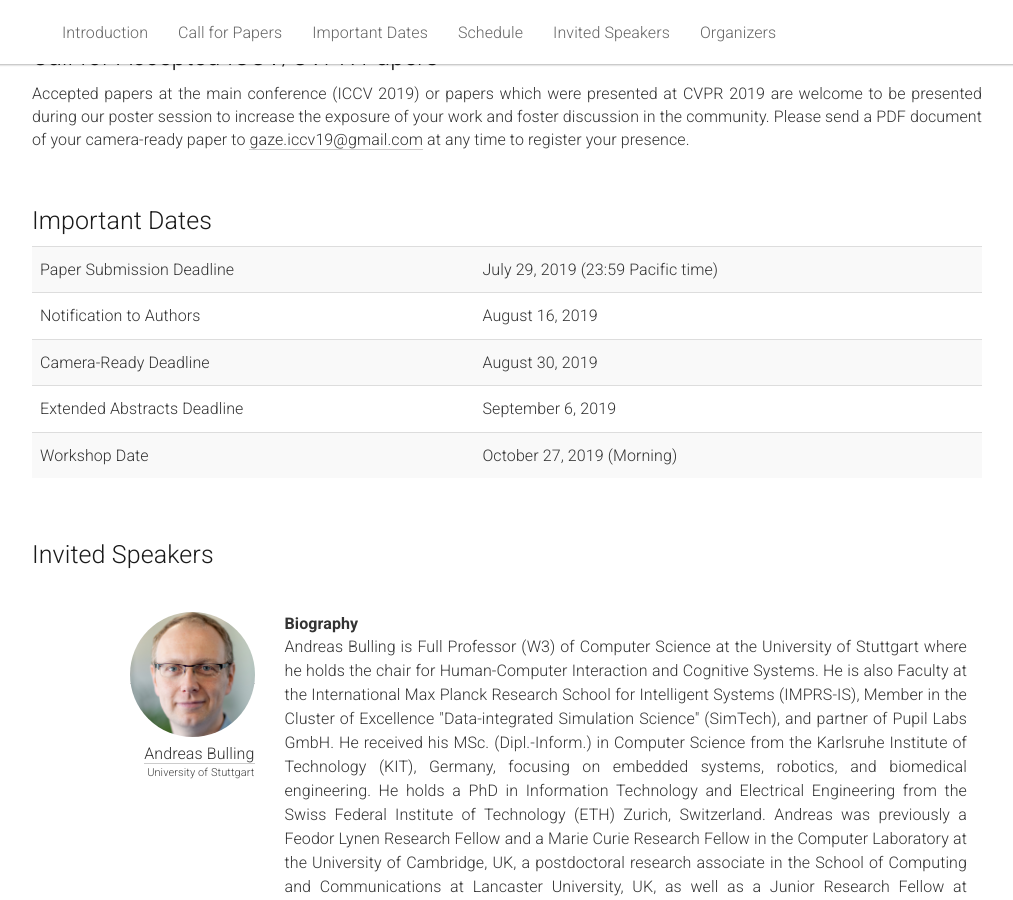
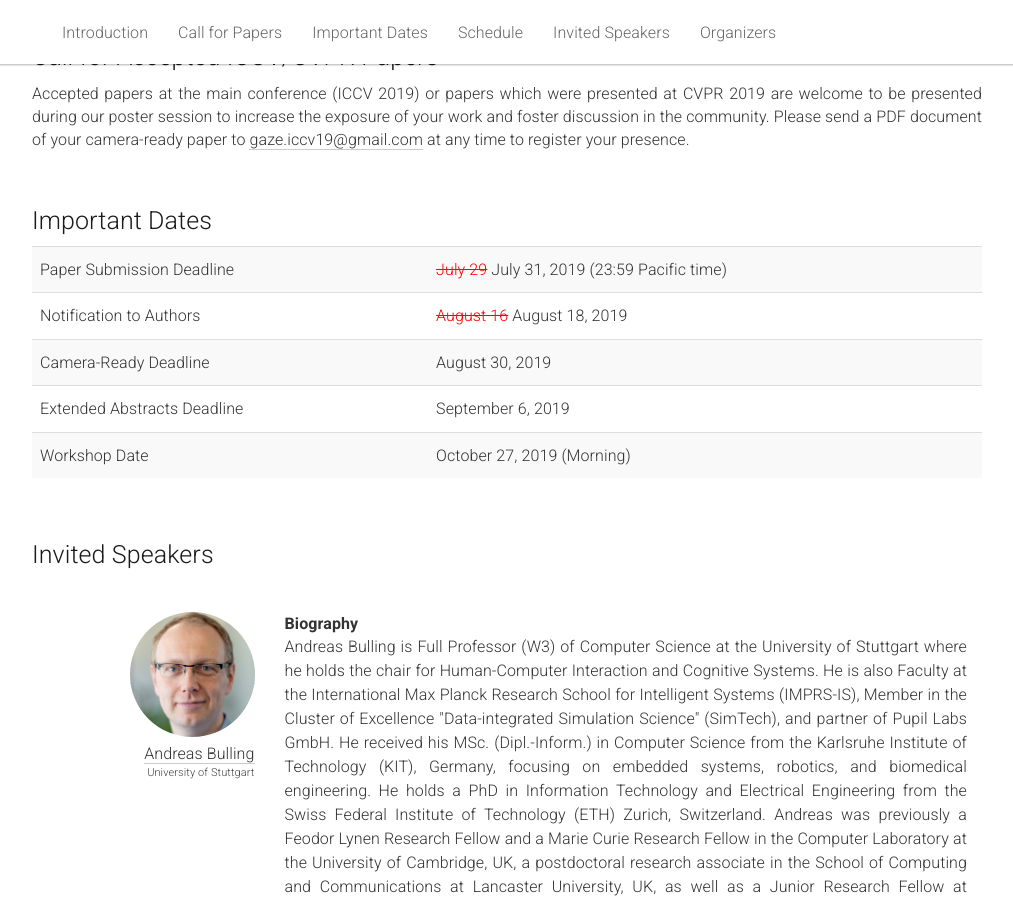
Before and after one commit to gazeworkshop/gazeworkshop.github.io, a Jekyll site: the page built from _pages/home.md, in a window 1280 px wide and 900 px high, scrolled down 1697 px. Shown: the whole window, without its empty margins (133-1146 px from the left). Built offline with Jekyll 4.4.1, drawn with Linux system fonts in a browser that asks for light colours.

Commit message:
Delay paper submission deadline by 2 days

```diff
--- a/_pages/home.md
+++ b/_pages/home.md
@@ -113,11 +113,11 @@
       <tbody>
         <tr>
           <td>Paper Submission Deadline</td>
-          <td>July 29, 2019 (23:59 Pacific time)</td>
+          <td><s style="color:red;">July 29</s> July 31, 2019 (23:59 Pacific time)</td>
         </tr>
         <tr>
           <td>Notification to Authors</td>
-          <td>August 16, 2019</td>
+          <td><s style="color:red;">August 16</s> August 18, 2019</td>
         </tr>
         <tr>
           <td>Camera-Ready Deadline</td>
```
